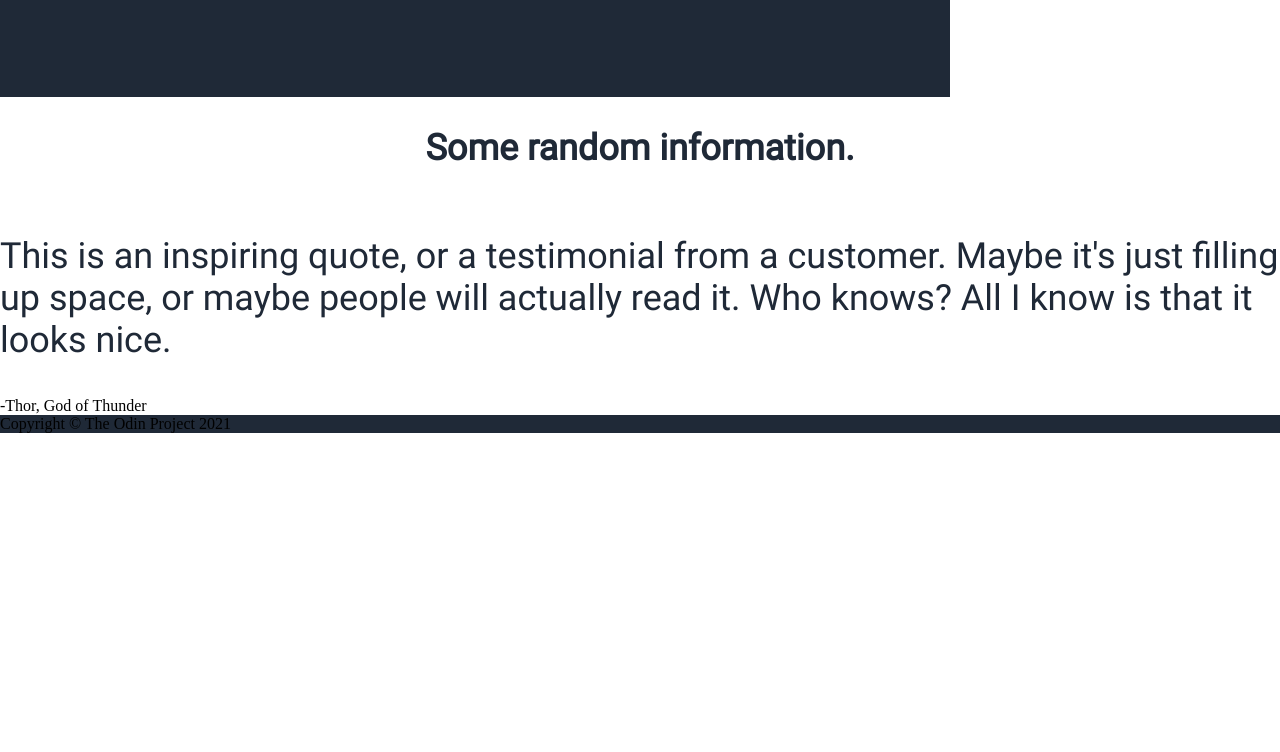
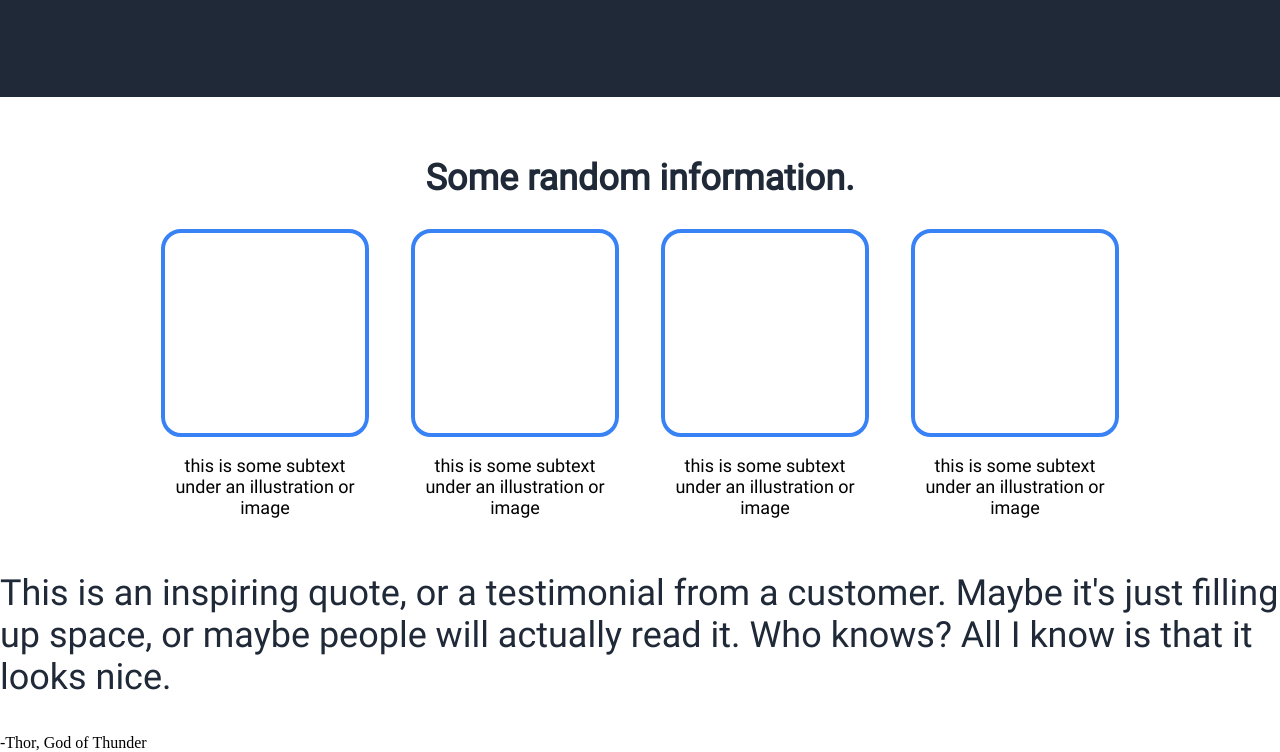
Before and after one commit to azhancf/Landing-Page, a plain HTML site: page index.html in a window 1280 px wide. Shown: the part 591-1343 px from the top of the page. Before the commit the page ends 1024 px from the top, so only its background shows below. Drawn offline with Linux system fonts and the light colour scheme.

Commit message:
added section 2

```diff
--- a/index.html
+++ b/index.html
@@ -25,8 +25,23 @@
     </div>
     <div class="section2">
         <h2>Some random information.</h2>
-        <div class="boxes">
-
+        <div class="info-cards">
+            <div class="group">
+                <div class="box"></div>
+                <p class="subtext">this is some subtext under an illustration or image</p>
+            </div>
+            <div class="group">
+                <div class="box"></div>
+                <p class="subtext">this is some subtext under an illustration or image</p>
+            </div>
+            <div class="group">
+                <div class="box"></div>
+                <p class="subtext">this is some subtext under an illustration or image</p>
+            </div>
+            <div class="group">
+                <div class="box"></div>
+                <p class="subtext">this is some subtext under an illustration or image</p>
+            </div>
         </div>
     </div>
     <div class="section3">
@@ -35,9 +50,11 @@
     </div>
     <div class="section4">
 
+    <!--
     </div>
     <footer>
         <div>Copyright © The Odin Project 2021</div>
     </footer>
+    -->
 </body>
 </html>
--- a/style.css
+++ b/style.css
@@ -1,9 +1,8 @@
 /*
 element styling for main page
 TODO:
-    - change text boldness
-    - fix font family roboto
-    - section 1 not taking up white space on right
+    - change text boldness?
+    - make text justified in box subtext
  */
 
 
@@ -63,18 +62,21 @@ footer {
 .section1 {
     background-color: #1F2937;
     display: flex;
-    width: 750px;
     gap: 30px;
     padding: 100px;
-
+    justify-content: center;
 }
 
 .section2 {
-    display: flex;
-    justify-content: center;
+    text-align: center;
+    margin-top: 30px;
 }
 
+
+
 /* styles */
+
+/* text */
 .header-links {
     display: flex;
     gap: 30px;
@@ -83,14 +85,19 @@ footer {
 .header-logo {
     font-size: 24px;
     color: #F9FAF8;
+    font-weight: 600;
 }
 
 .text {
     width: 600px;
 }
 
-.main-image {
-    width: 300px;
+.text h1 {
+    font-weight: 1000;
+}
+
+.text p {
+    font-weight: 100;
 }
 
 .section1 p, .header-link {
@@ -98,7 +105,45 @@ footer {
     color: #E5E7EB;
 }
 
+.section2 h2 {
+    font-weight: 1000;
+}
+
 .section3 p {
     font-size: 36px;
     color: #1F2937;
 }
+
+.subtext {
+    text-align: center;
+    font-size: 18px;
+}
+
+/* other */
+.box {
+    border-style: solid;
+    width: 200px;
+    height: 200px;
+    border-radius: 20px;
+    color: #3882F6;
+    border-width: 4px;
+}
+
+.group {
+    display: flex;
+    flex-direction: column;
+    align-items: center;
+    width: 200px;
+}
+
+.info-cards {
+    display: flex;
+    align-items: center;
+    justify-content: center;
+    gap: 50px;
+}
+
+.main-image {
+    width: 300px;
+    height: auto;
+}
```
